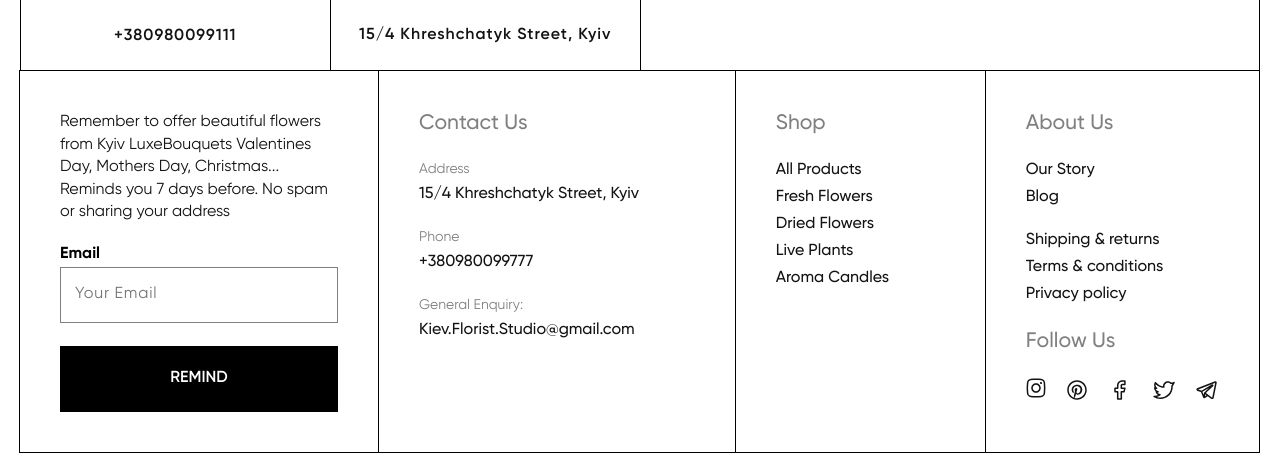
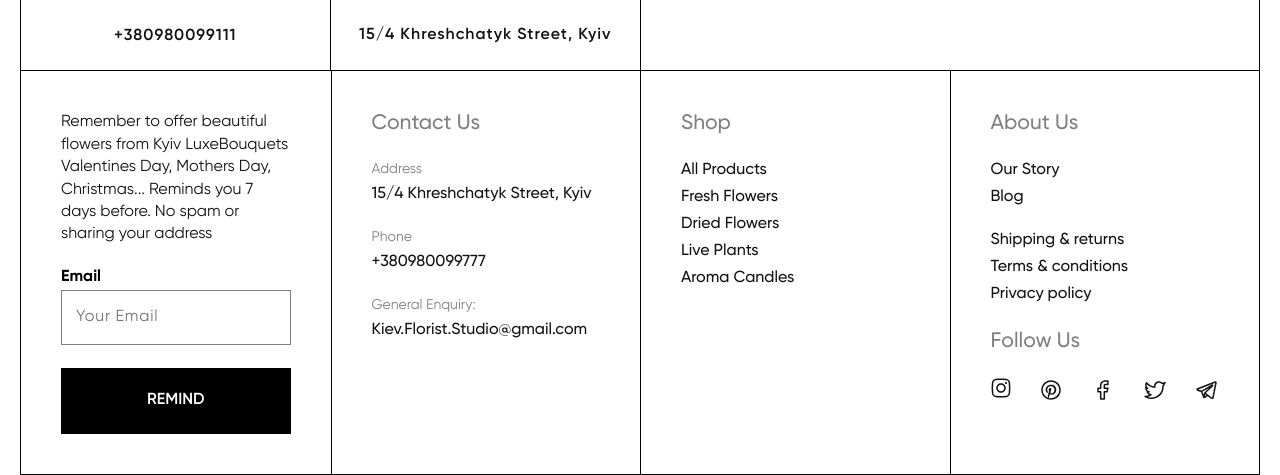
Before and after one commit to Istiniel/eCommerce, a React (Vite) app: page / in a window 1280 px wide. Shown: the part 2077-2552 px from the top of the page. Before the commit the page ends 2530 px from the top, so only its background shows below. Built offline with nearby package versions, Linux system fonts and the light colour scheme.

Commit message:
refactor: change adaptive for borders in footer component

```diff
--- a/src/widgets/Footer/Footer.module.scss
+++ b/src/widgets/Footer/Footer.module.scss
@@ -7,26 +7,48 @@
 .container {
   display: flex;
   flex-wrap: wrap;
+  flex-basis: 100%;
+  flex-grow: 1;
   color: $color-neutral-1000;
+  border: 1px solid $color-neutral-1000;
+
+  @include maxWidth(small) {
+    border-bottom: none;
+  }
+
+  @include maxWidth(xSmall) {
+  }
 }
 
 .column {
   @extend %flexcolumn;
-  flex: 1 1 auto;
+  flex-basis: 25%;
 
   row-gap: 2.4rem;
   max-width: 36rem;
   padding: 4rem;
-  border: 1px solid $color-neutral-1000;
-  margin-left: -1px;
+
+  &:not(:first-child) {
+    border-left: 1px solid $color-neutral-1000;
+  }
 
   @include maxWidth(small) {
-    margin-bottom: -1px;
+    flex-basis: 50%;
+    border-bottom: 1px solid $color-neutral-1000;
+
+    &:nth-child(3) {
+      border-left: none;
+    }
   }
 
   @include maxWidth(xSmall) {
+    flex-basis: 100%;
     row-gap: 1.6rem;
     padding-left: 1.6rem;
+    border-bottom: 1px solid $color-neutral-1000;
+    &:not(:first-child) {
+      border-left: none;
+    }
   }
 }
 
```
